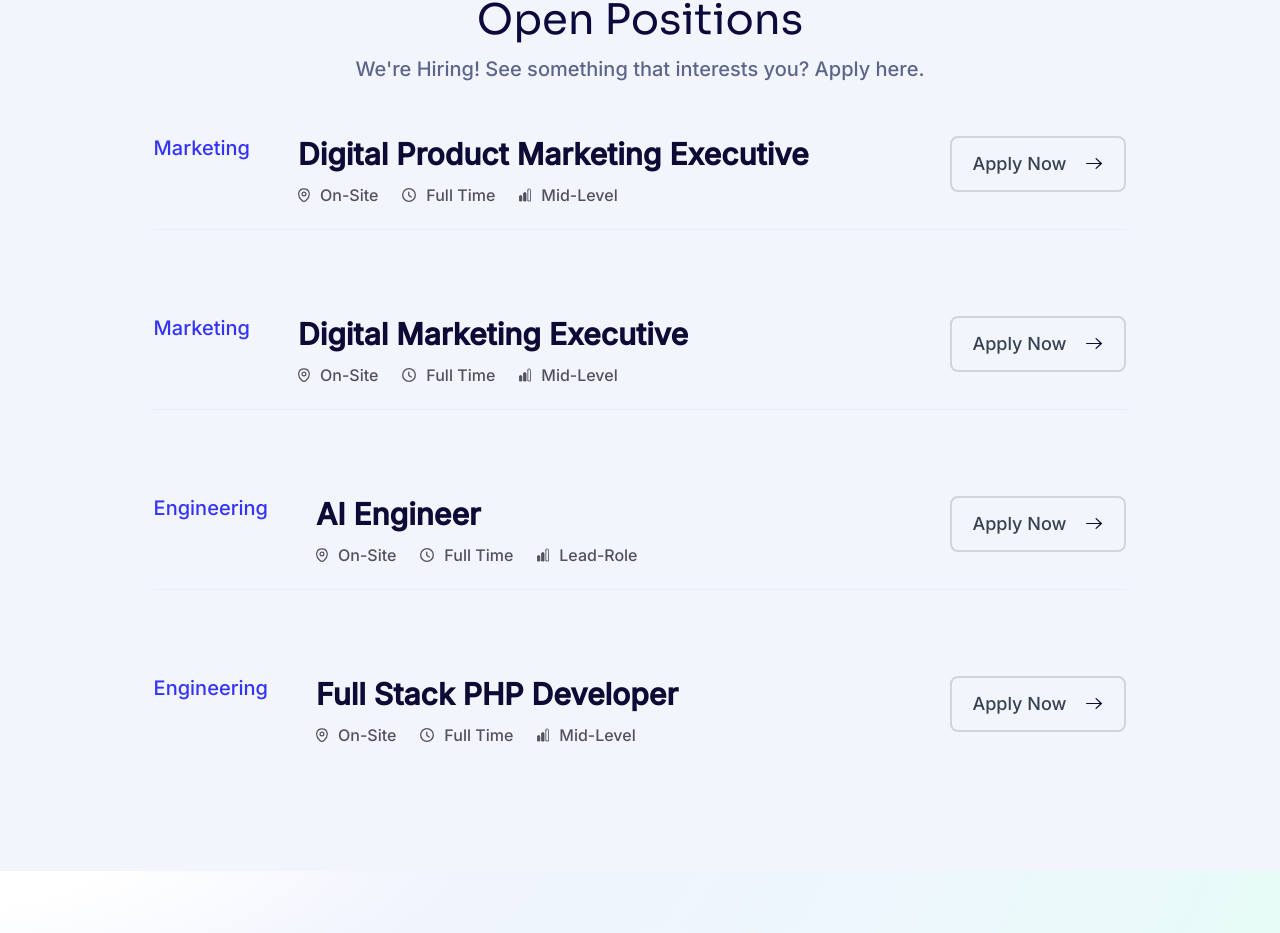
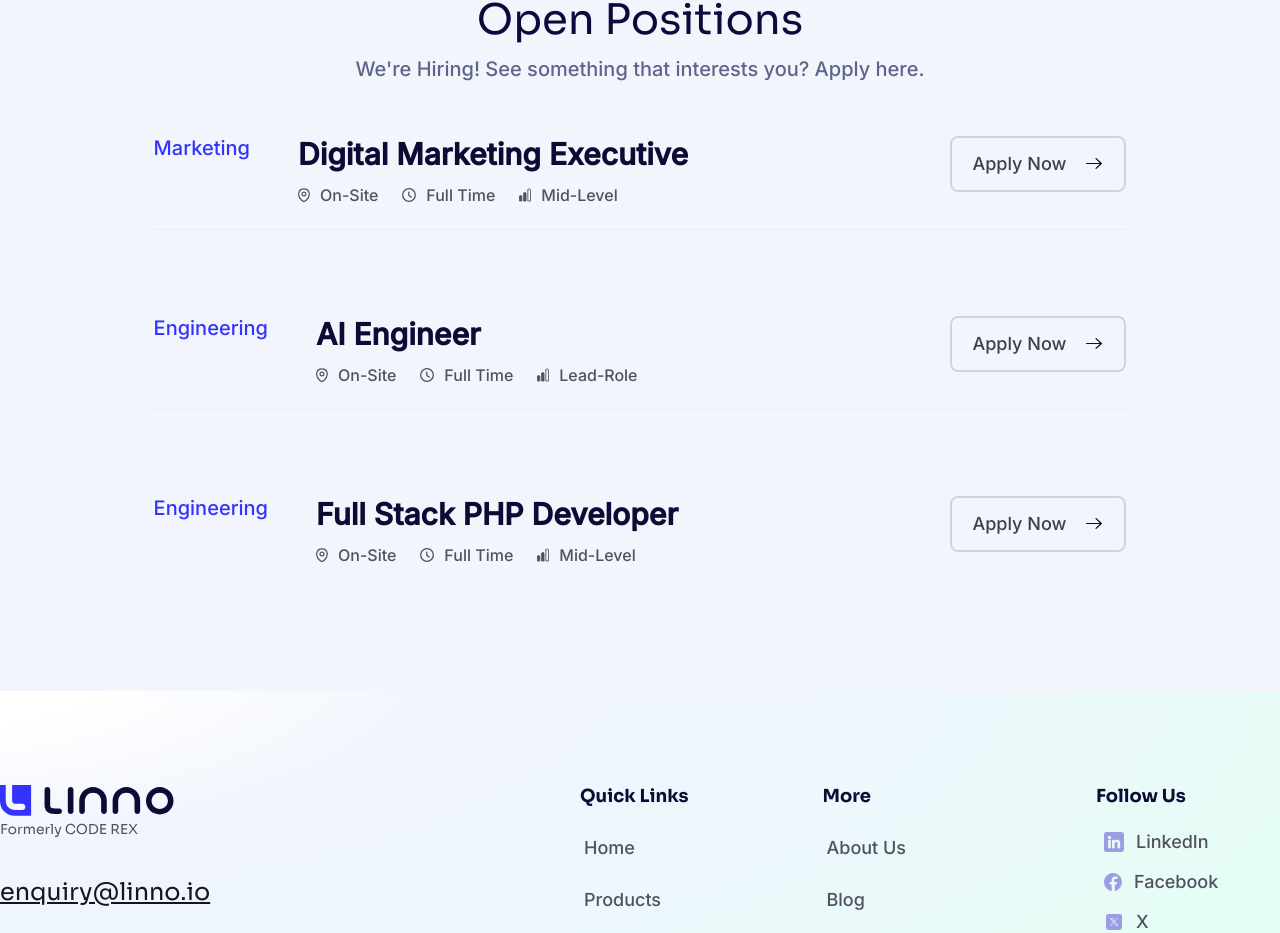
Before and after one commit to CODEREXLTD/Linno-website, a Next.js app: page /careers in a window 1280 px wide. Shown: the part 3546-4479 px from the top of the page. Built offline with nearby package versions, Linux system fonts and the light colour scheme.

Commit message:
Remove outdated Digital Product Marketing Executive position from job listings

```diff
--- a/src/app/careers/components/OpenPositions.jsx
+++ b/src/app/careers/components/OpenPositions.jsx
@@ -4,15 +4,6 @@ import Application from './Application';
 
 const OpenPositions = () => {
     const jobPositions = [
-        {
-            category: 'Marketing',
-            title: 'Digital Product Marketing Executive',
-            location: 'On-Site',
-            type: 'Full Time',
-            level: 'Mid-Level',
-            buttonStyle: 'outline',
-            buttonLink: 'https://inside.coderex.co/jobs/digital-product-marketing-executive--mid-level--gokgm'
-        },
         {
             category: 'Marketing',
             title: 'Digital Marketing Executive',
```
